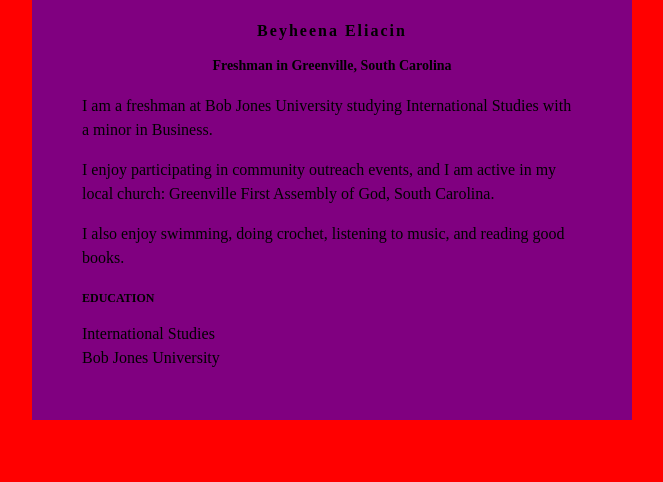
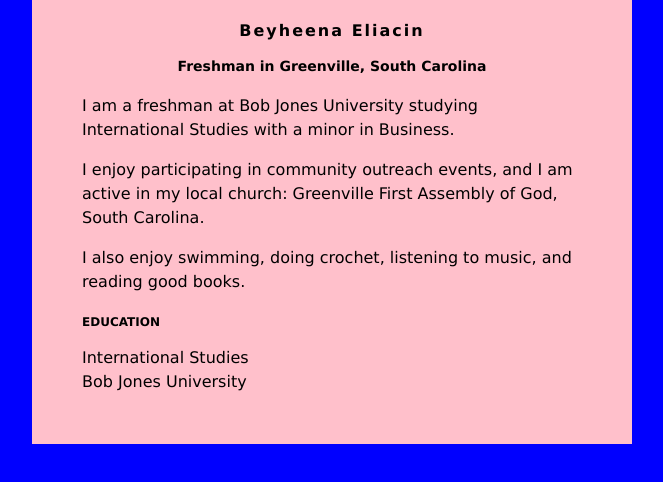
Before and after one commit to Beyheena/Beyheena.github.io, a plain HTML site: page index.html in a window 1280 px wide. Shown: the whole page, without its empty margins (308-971 px from the left). Drawn offline with Linux system fonts and the light colour scheme.

Commit message:
Update index.html

```diff
--- a/index.html
+++ b/index.html
@@ -2,11 +2,11 @@
 <head>
 <style>
 body {
-    background: red;
-    font-family: blue;
+    background: blue;
+    font-family: verdana;
 }
 #content {
-    background: purple;
+    background: pink;
     min-width: 200px;
     max-width: 500px;
     padding: 50px;
```
